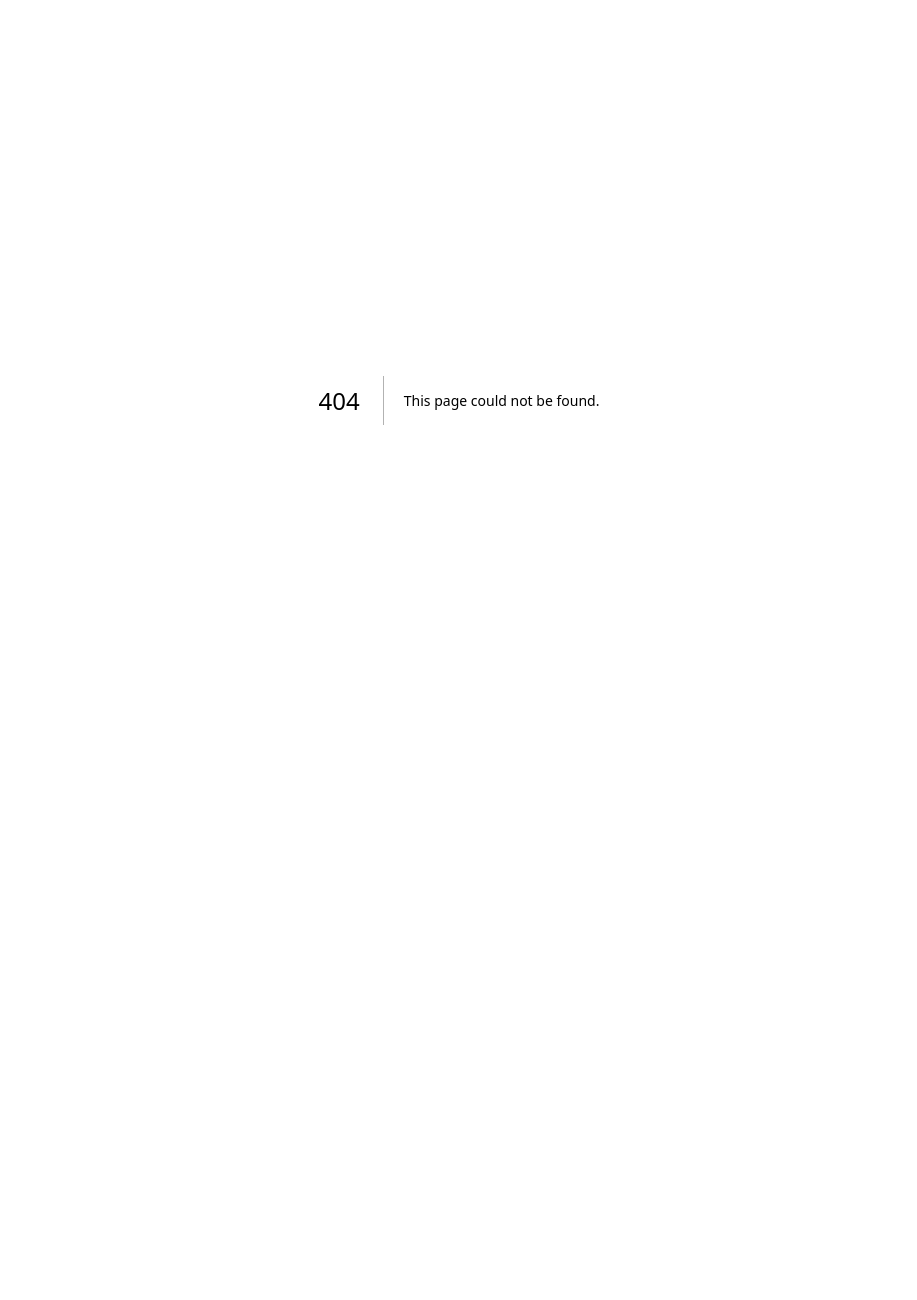
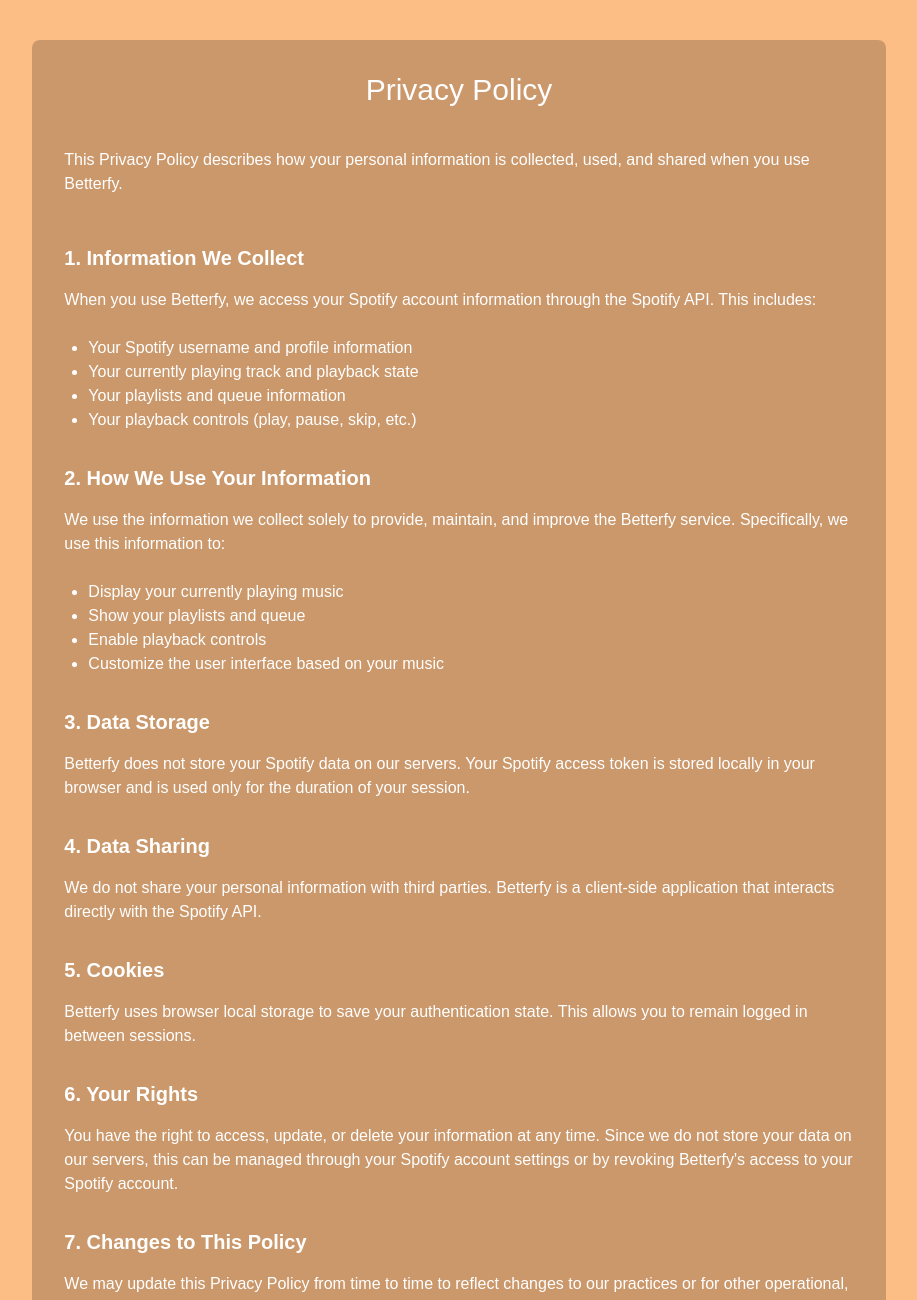
Before and after one commit to connosssss/betterfy, a Next.js app: page /privacy in a window 1280 px wide. Before the commit this address had no page. Shown: the top 1300 px of the page, without its empty margins (181-1098 px from the left). Before the commit the page ends 800 px from the top, so only its background shows below. Built offline with nearby package versions, Linux system fonts and the light colour scheme.

Commit message:
added in EULA and Privacy Policy

```diff
--- a/components/MiddleImageyTitle.tsx
+++ b/components/MiddleImageyTitle.tsx
@@ -28,7 +28,7 @@
         className={`${colorTransition}  `}
           />
 
-          <div className={`overflow-hidden w-0 group-hover:w-24 transition-all duration-300 ${txtColor} ${colorTransition} ml-2`}>
+          <div className={`overflow-hidden w-0 group-hover:w-24 transition-all duration-150 ${txtColor} ${colorTransition} ml-2`}>
             <div className='whitespace-nowrap translate-x-[-100%] group-hover:translate-x-0 transition-transform duration-300 underline'
             onClick={handleClick}>To song link</div>
           </div>
--- /dev/null
+++ b/pages/agreement.tsx
@@ -0,0 +1,45 @@
+import Link from 'next/link';
+
+export default function Agreement() {
+  return (
+    <div className="flex items-center justify-center w-full min-h-screen animate-background text-start font-atkinson-hyperlegible">
+      <div className="h-full w-screen bg-opacity-20 text-white flex justify-center items-center py-10">
+        <div className="text-left bg-black bg-opacity-20 w-2/3 flex flex-col gap-4 p-8 rounded-lg">
+          <h1 className="font-atkinson-hyperlegible text-3xl text-center mb-6">End User License Agreement</h1>
+
+          <h2 className="text-xl font-semibold mt-4">1. Acceptance of Terms</h2>
+          <p>By accessing or using Betterfy, you agree to be bound by this End User License Agreement. If you do not agree to these terms, please do not use the application.</p>
+
+          <h2 className="text-xl font-semibold mt-4">2. Description of Service</h2>
+          <p>Betterfy is a custom user interface for the Spotify web player that enhances the visual experience while listening to music. It utilizes the Spotify Web API to display currently playing songs and provide playback controls.</p>
+
+          <h2 className="text-xl font-semibold mt-4">3. Spotify Account Requirement</h2>
+          <p>To use Betterfy, you must have a valid Spotify account and comply with Spotify's Terms of Service. Betterfy is not affiliated with Spotify and is an independent application.</p>
+
+          <h2 className="text-xl font-semibold mt-4">4. Personal Data</h2>
+          <p>Betterfy accesses your Spotify account information solely for the purpose of providing the service. Please refer to our Privacy Policy for details on how we handle your data.</p>
+
+          <h2 className="text-xl font-semibold mt-4">5. Limitations</h2>
+          <p>Due to Spotify API restrictions, some features may be limited for non-premium Spotify users.</p>
+
+          <h2 className="text-xl font-semibold mt-4">6. Disclaimer of Warranty</h2>
+          <p>Betterfy is provided "as is" without warranty of any kind. We do not guarantee that the application will be error-free or uninterrupted.</p>
+
+          <h2 className="text-xl font-semibold mt-4">7. Limitation of Liability</h2>
+          <p>In no event shall the developers of Betterfy be liable for any damages arising out of the use or inability to use the application.</p>
+
+          <h2 className="text-xl font-semibold mt-4">8. Changes to Agreement</h2>
+          <p>We reserve the right to modify this agreement at any time. Continued use of Betterfy after changes indicates acceptance of the modified terms.</p>
+
+          <div className="flex justify-center mt-8">
+            <Link href="/login">
+              <button className="text-lg font-semibold text-white bg-black bg-opacity-30 hover:bg-opacity-20 rounded-lg transition-all duration-300 font-atkinson-hyperlegible px-5 py-4 w-40 mt-5">
+                Back to Login
+              </button>
+            </Link>
+          </div>
+        </div>
+      </div>
+    </div>
+  );
+}
--- a/pages/login.tsx
+++ b/pages/login.tsx
@@ -1,32 +1,62 @@
 import { signIn } from "next-auth/react";
-
+import Link from "next/link";
+import { useState } from "react";
 
 export default function Login() {
+  const [agreedToTerms, setAgreedToTerms] = useState(false);
+
   const handleLogin = () => {
+    if (agreedToTerms) {
       signIn("spotify", { callbackUrl: "http://localhost:3000/" });
+    }
   };
 
   return (
-    <div className="flex items-center justify-center w-full h-screen animate-background  ">
+    <div className="flex items-center justify-center w-full h-screen animate-background">
 
-      <div className="bg-black bg-opacity-40 h-2/3 w-1/2 flex flex-col rounded-3xl text-center justify-start items-center gap-10">
-      <h1 className="font-atkinson-hyperlegible text-6xl mt-20 ">betterfy</h1>
-      <p className=" font-atkinson-hyperlegible text-lg">An improved UI for the spotify player</p>
+      <div className="bg-black bg-opacity-40 h-2/3 w-1/2 flex flex-col rounded-3xl text-center justify-start items-center gap-6">
+        <h1 className="font-atkinson-hyperlegible text-6xl mt-14">betterfy</h1>
+        <p className="font-atkinson-hyperlegible text-lg">An improved UI for the spotify player</p>
+
+        <div className="flex items-center mt-2 mb-1">
+          <input
+            type="checkbox"
+            id="agreement-checkbox"
+            checked={agreedToTerms}
+            onChange={(e) => setAgreedToTerms(e.target.checked)}
+            className="mr-2 h-4 w-4"
+          />
+          <label htmlFor="agreement-checkbox" className="font-atkinson-hyperlegible text-sm">
+            I have read and agree to the{" "}
+            <Link href="/agreement" className="text-blue-300 hover:underline">
+              End User Agreement
+            </Link>{" "}
+            and{" "}
+            <Link href="/privacy" className="text-blue-300 hover:underline">
+              Privacy Policy
+            </Link>
+
+
+          </label>
+        </div>
+
         <button
           onClick={handleLogin}
-        className=" text-lg font-semibold text-white  bg-black bg-opacity-40 hover:bg-opacity-20 rounded-lg  transition-all duration-300 font-atkinson-hyperlegible px-5 py-4
-        w-1/3">
+          disabled={!agreedToTerms}
+          className={`text-lg font-semibold text-white bg-black ${
+            agreedToTerms ? "bg-opacity-40 hover:bg-opacity-20" : "bg-opacity-20 cursor-not-allowed"
+          } rounded-lg transition-all duration-300 font-atkinson-hyperlegible px-5 py-4 w-1/3`}
+        >
           Login with Spotify
         </button>
+
         <button
           onClick={() => window.location.href = "/about"}
-        className=" text-lg font-semibold text-white  bg-black bg-opacity-40 hover:bg-opacity-20 rounded-lg  transition-all duration-300 font-atkinson-hyperlegible px-5 py-4
-        w-1/3">
+          className="text-lg font-semibold text-white bg-black bg-opacity-40 hover:bg-opacity-20 rounded-lg transition-all duration-300 font-atkinson-hyperlegible px-5 py-4 w-1/3"
+        >
           About
         </button>
       </div>
-
-
     </div>
   );
 }
--- /dev/null
+++ b/pages/privacy.tsx
@@ -0,0 +1,59 @@
+import Link from 'next/link';
+
+export default function Privacy() {
+  return (
+    <div className="flex items-center justify-center w-full min-h-screen animate-background text-start font-atkinson-hyperlegible">
+      <div className="h-full w-screen bg-opacity-20 text-white flex justify-center items-center py-10">
+        <div className="text-left bg-black bg-opacity-20 w-2/3 flex flex-col gap-4 p-8 rounded-lg">
+          <h1 className="font-atkinson-hyperlegible text-3xl text-center mb-6">Privacy Policy</h1>
+
+          <p className="mb-4">This Privacy Policy describes how your personal information is collected, used, and shared when you use Betterfy.</p>
+
+          <h2 className="text-xl font-semibold mt-4">1. Information We Collect</h2>
+          <p>When you use Betterfy, we access your Spotify account information through the Spotify API. This includes:</p>
+          <ul className="list-disc pl-6 mt-2">
+            <li>Your Spotify username and profile information</li>
+            <li>Your currently playing track and playback state</li>
+            <li>Your playlists and queue information</li>
+            <li>Your playback controls (play, pause, skip, etc.)</li>
+          </ul>
+
+          <h2 className="text-xl font-semibold mt-4">2. How We Use Your Information</h2>
+          <p>We use the information we collect solely to provide, maintain, and improve the Betterfy service. Specifically, we use this information to:</p>
+          <ul className="list-disc pl-6 mt-2">
+            <li>Display your currently playing music</li>
+            <li>Show your playlists and queue</li>
+            <li>Enable playback controls</li>
+            <li>Customize the user interface based on your music</li>
+          </ul>
+
+          <h2 className="text-xl font-semibold mt-4">3. Data Storage</h2>
+          <p>Betterfy does not store your Spotify data on our servers. Your Spotify access token is stored locally in your browser and is used only for the duration of your session.</p>
+
+          <h2 className="text-xl font-semibold mt-4">4. Data Sharing</h2>
+          <p>We do not share your personal information with third parties. Betterfy is a client-side application that interacts directly with the Spotify API.</p>
+
+          <h2 className="text-xl font-semibold mt-4">5. Cookies</h2>
+          <p>Betterfy uses browser local storage to save your authentication state. This allows you to remain logged in between sessions.</p>
+
+          <h2 className="text-xl font-semibold mt-4">6. Your Rights</h2>
+          <p>You have the right to access, update, or delete your information at any time. Since we do not store your data on our servers, this can be managed through your Spotify account settings or by revoking Betterfy's access to your Spotify account.</p>
+
+          <h2 className="text-xl font-semibold mt-4">7. Changes to This Policy</h2>
+          <p>We may update this Privacy Policy from time to time to reflect changes to our practices or for other operational, legal, or regulatory reasons.</p>
+
+          <h2 className="text-xl font-semibold mt-4">8. Contact Us</h2>
+          <p>If you have any questions about this Privacy Policy, please contact us through the About page.</p>
+
+          <div className="flex justify-center mt-8">
+            <Link href="/login">
+              <button className="text-lg font-semibold text-white bg-black bg-opacity-30 hover:bg-opacity-20 rounded-lg transition-all duration-300 font-atkinson-hyperlegible px-5 py-4 w-40 mt-5">
+                Back to Login
+              </button>
+            </Link>
+          </div>
+        </div>
+      </div>
+    </div>
+  );
+}
```
Lines whose indentation alone changed are shown as unchanged.
